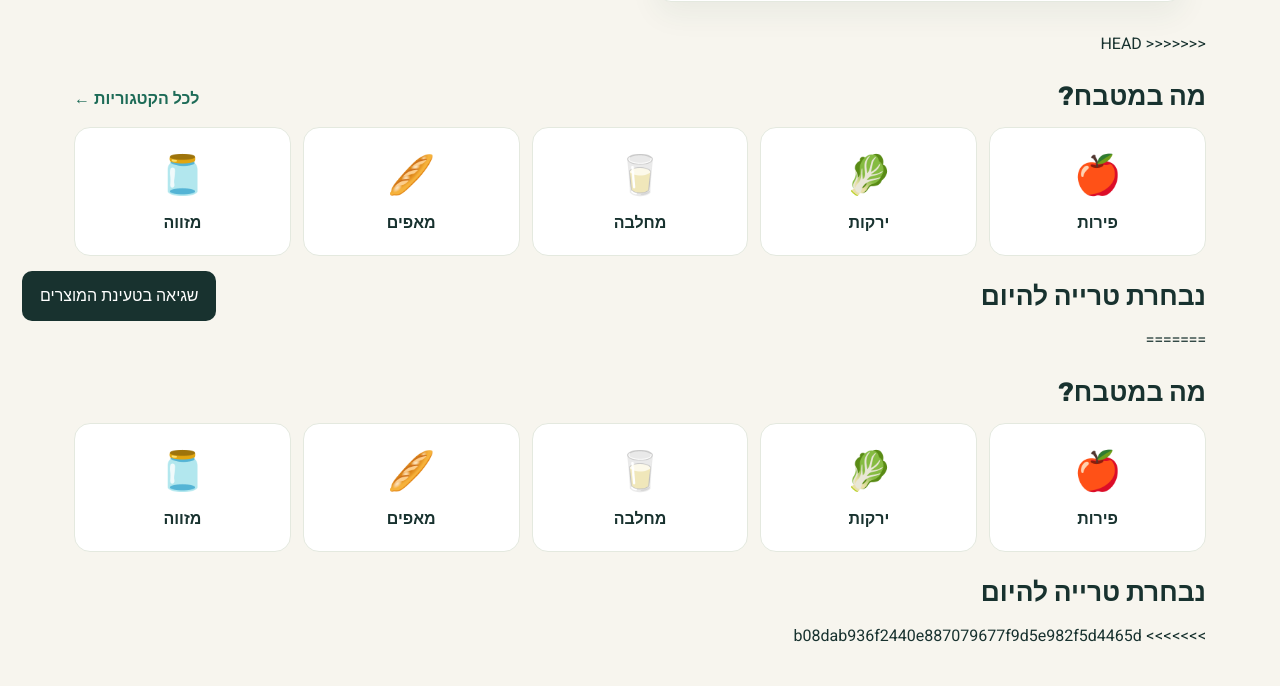
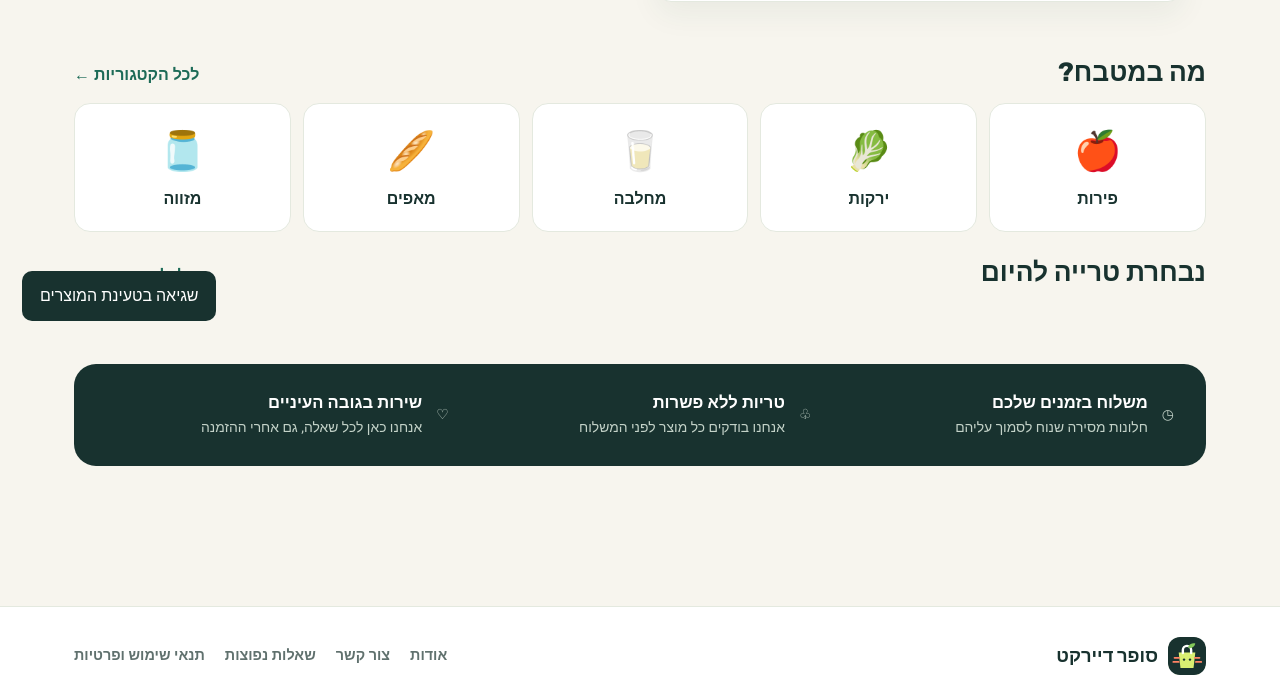
Before and after one commit to shaked620d-hue/Super_Direct, a plain HTML site: page client/index.html in a window 1280 px wide. Shown: the part 557-1243 px from the top of the page. Drawn offline with Linux system fonts and the light colour scheme; no server answers.

Commit message:
fix(client): resolve homepage merge conflict

```diff
--- a/client/index.html
+++ b/client/index.html
@@ -27,13 +27,8 @@
             <div><p class="eyebrow">קניות טובות מתחילות כאן</p><h1 id="hero-title">טרי, פשוט,<br><em>ישר אל הדלת.</em></h1><p class="hero-copy">כל מה שצריך למטבח, מהחקלאי ועד הבית. בוחרים, מזמינים ומקבלים משלוח מדויק ונעים.</p><form class="search" role="search" id="searchForm"><label for="searchInput" class="search-label">חיפוש מוצר</label><input id="searchInput" name="q" type="search" placeholder="מה מתחשק לכם היום?" autocomplete="off"><button type="submit">חיפוש</button></form></div>
             <div class="hero-image" role="img" aria-label="סלסלת ירקות טריים"><div class="kosher-seal"><img src="images/badatz-logo.png" alt="בהשגחת הבד&quot;ץ ירושלים של העדה החרדית"></div><div class="delivery-note">הזמנה עד 14:00 <small>ומקבלים עוד היום</small></div></div>
         </section>
-<<<<<<< HEAD
-        <section id="categories" aria-labelledby="categories-title"><div class="section-heading"><h2 id="categories-title">מה במטבח?</h2><a href="#categories">לכל הקטגוריות ←</a></div><div class="category-list"><a class="category" href="HTML/fruits.html"><span class="category-icon" aria-hidden="true">🍎</span>פירות</a><a class="category" href="HTML/vegetables.html"><span class="category-icon" aria-hidden="true">🥬</span>ירקות</a><a class="category" href="HTML/dairy.html"><span class="category-icon" aria-hidden="true">🥛</span>מחלבה</a><a class="category" href="HTML/bakery.html"><span class="category-icon" aria-hidden="true">🥖</span>מאפים</a><a class="category" href="HTML/pantry.html"><span class="category-icon" aria-hidden="true">🫙</span>מזווה</a></div></section>
-        <section id="fresh" aria-labelledby="fresh-title"><div class="section-heading"><h2 id="fresh-title">נבחרת טרייה להיום</h2><a href="HTML/all-products.html">לכל המוצרים ←</a></div><div class="products" id="productGrid" data-featured></div></section>
-=======
-        <section id="categories" aria-labelledby="categories-title"><div class="section-heading"><h2 id="categories-title">מה במטבח?</h2></div><div class="category-list"><a class="category" href="HTML/category.html?cat=fruits"><span class="category-icon" aria-hidden="true">🍎</span>פירות</a><a class="category" href="HTML/category.html?cat=vegetables"><span class="category-icon" aria-hidden="true">🥬</span>ירקות</a><a class="category" href="HTML/category.html?cat=dairy"><span class="category-icon" aria-hidden="true">🥛</span>מחלבה</a><a class="category" href="HTML/category.html?cat=bakery"><span class="category-icon" aria-hidden="true">🥖</span>מאפים</a><a class="category" href="HTML/category.html?cat=pantry"><span class="category-icon" aria-hidden="true">🫙</span>מזווה</a></div></section>
-        <section id="fresh" aria-labelledby="fresh-title"><div class="section-heading"><h2 id="fresh-title">נבחרת טרייה להיום</h2></div><div class="products" id="productGrid" data-featured></div></section>
->>>>>>> b08dab936f2440e887079677f9d5e982f5d4465d
+    <section id="categories" aria-labelledby="categories-title"><div class="section-heading"><h2 id="categories-title">מה במטבח?</h2><a href="#categories">לכל הקטגוריות ←</a></div><div class="category-list"><a class="category" href="HTML/category.html?cat=fruits"><span class="category-icon" aria-hidden="true">🍎</span>פירות</a><a class="category" href="HTML/category.html?cat=vegetables"><span class="category-icon" aria-hidden="true">🥬</span>ירקות</a><a class="category" href="HTML/category.html?cat=dairy"><span class="category-icon" aria-hidden="true">🥛</span>מחלבה</a><a class="category" href="HTML/category.html?cat=bakery"><span class="category-icon" aria-hidden="true">🥖</span>מאפים</a><a class="category" href="HTML/category.html?cat=pantry"><span class="category-icon" aria-hidden="true">🫙</span>מזווה</a></div></section>
+    <section id="fresh" aria-labelledby="fresh-title"><div class="section-heading"><h2 id="fresh-title">נבחרת טרייה להיום</h2><a href="HTML/all-products.html">לכל המוצרים ←</a></div><div class="products" id="productGrid" data-featured></div></section>
         <section class="benefits" id="benefits" aria-label="היתרונות שלנו"><div class="benefit"><span class="benefit-icon" aria-hidden="true">◷</span><div><strong>משלוח בזמנים שלכם</strong><span>חלונות מסירה שנוח לסמוך עליהם</span></div></div><div class="benefit"><span class="benefit-icon" aria-hidden="true">♧</span><div><strong>טריות ללא פשרות</strong><span>אנחנו בודקים כל מוצר לפני המשלוח</span></div></div><div class="benefit"><span class="benefit-icon" aria-hidden="true">♡</span><div><strong>שירות בגובה העיניים</strong><span>אנחנו כאן לכל שאלה, גם אחרי ההזמנה</span></div></div></section>
     </main>
     <footer class="site-footer">
```
